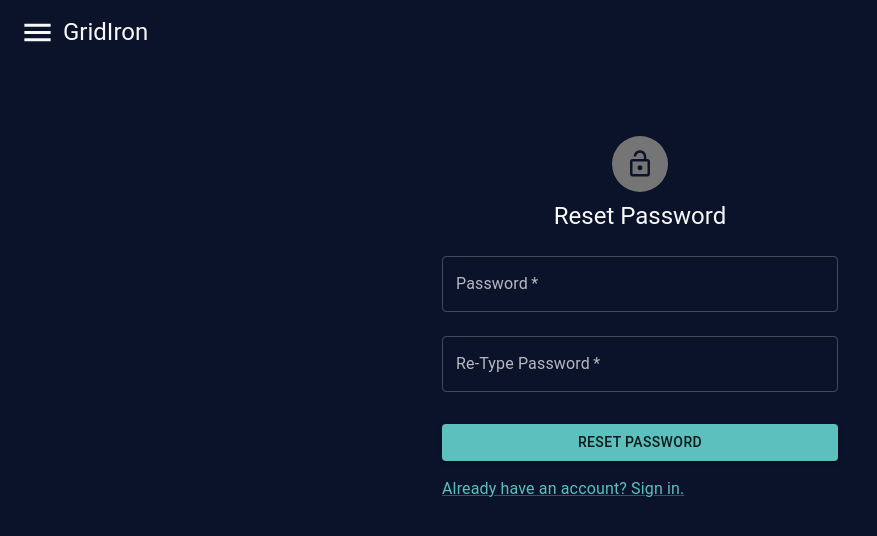
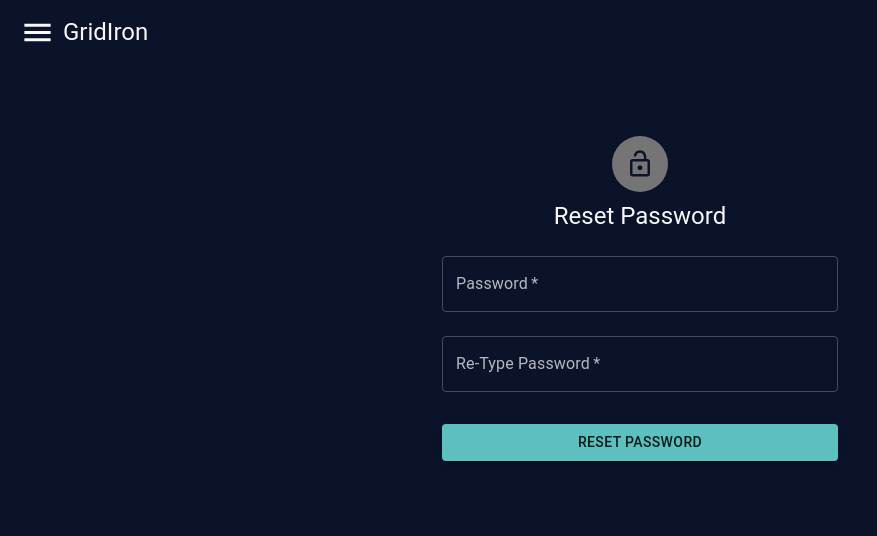
Before and after one commit to Josh-Clemons/gridiron-react, a React (Vite) app: page /#/password-reset/1/1 in a window 1280 px wide. Shown: the top 536 px of the page, without its empty margins (0-877 px from the left). Built offline with nearby package versions, Linux system fonts and the light colour scheme.

Commit message:
reset password flow working with back-end

```diff
--- a/src/pages/ResetPasswordPage.jsx
+++ b/src/pages/ResetPasswordPage.jsx
@@ -5,8 +5,6 @@ import Avatar from '@mui/material/Avatar';
 import Box from '@mui/material/Box';
 import Button from '@mui/material/Button';
 import Container from '@mui/material/Container';
-import Grid from '@mui/material/Grid';
-import Link from '@mui/material/Link';
 import LockOpenIcon from '@mui/icons-material/LockOpen';
 import TextField from '@mui/material/TextField';
 import Typography from '@mui/material/Typography';
@@ -33,7 +31,7 @@ const ResetPasswordPage = () => {
         await resetPassword(email, password, accessCode).then(()=>{
             navigate('/login');
         }).catch((error) => {
-            setErrorMessage(error.toString());
+            setErrorMessage(error.response.data.message);
         });
     };
 
@@ -100,13 +98,6 @@ const ResetPasswordPage = () => {
                     >
                         Reset Password
                     </Button>
-                    <Grid container>
-                        <Grid item>
-                            <Link onClick={() => navigate('/login')} variant="body1" sx={{ '&:hover': { cursor: "pointer" } }}>
-                                {"Already have an account? Sign in."}
-                            </Link>
-                        </Grid>
-                    </Grid>
                 </Box>
             </Box>
         </Container>
```
